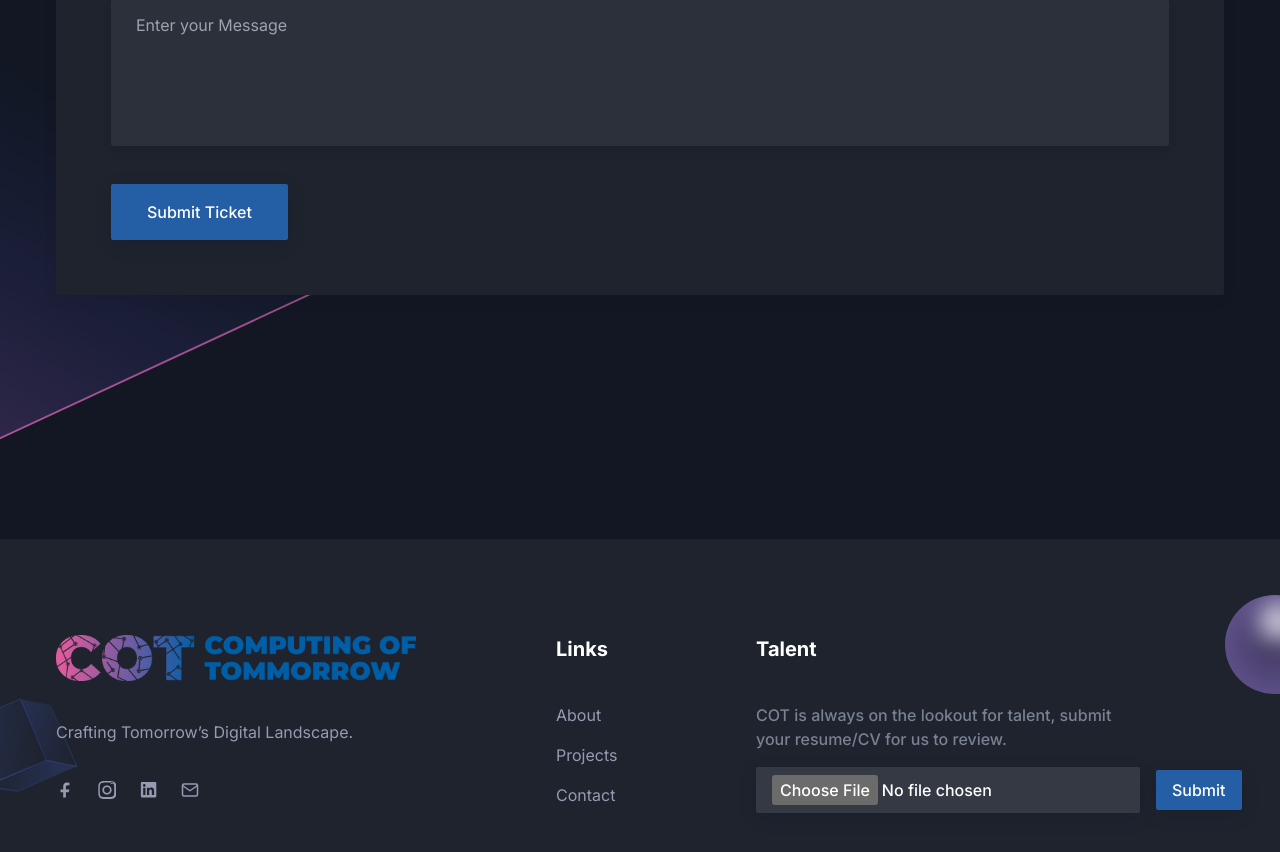
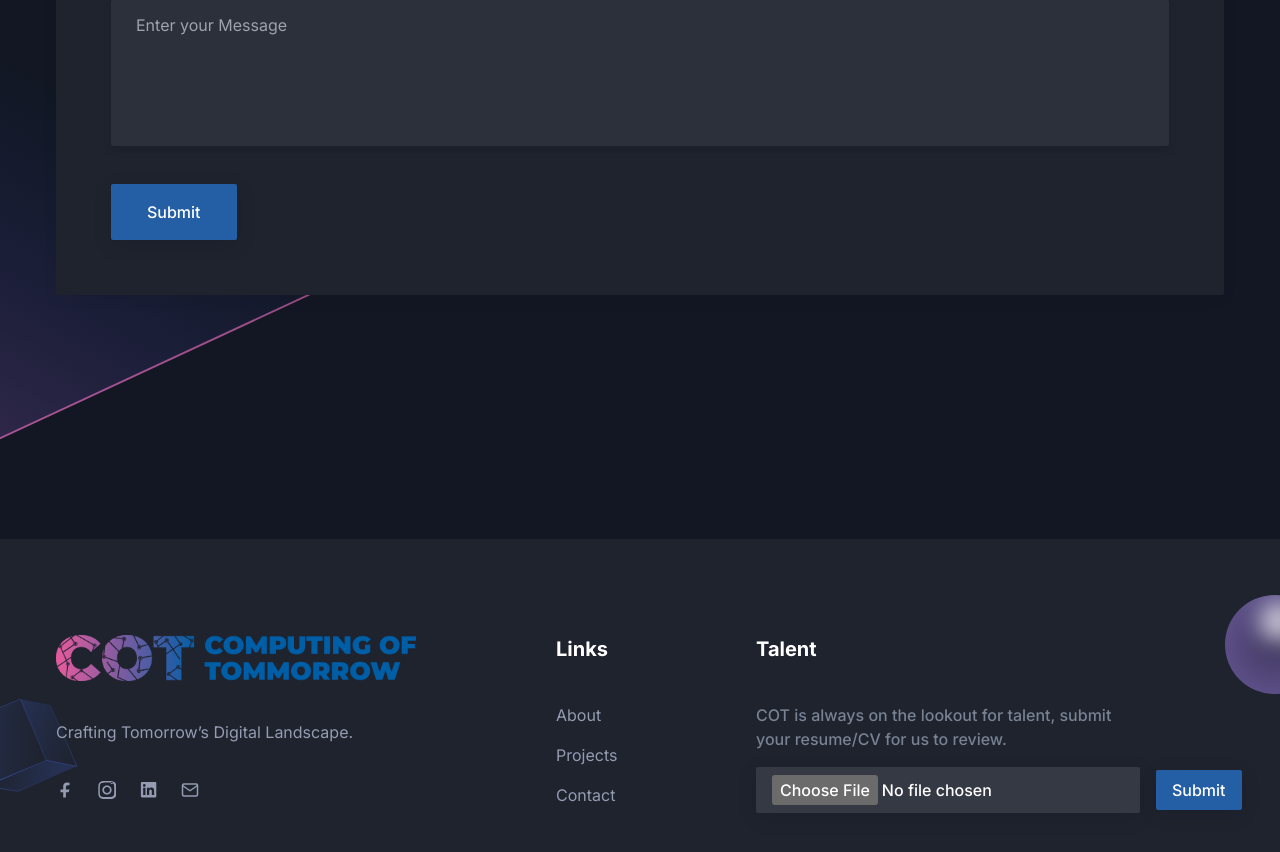
Before and after one commit to sameem786-blip/cot-web, a Next.js app: page / in a window 1280 px wide. Shown: the part 4847-5699 px from the top of the page. Built offline with nearby package versions, Linux system fonts and the light colour scheme.

Commit message:
contact html set

```diff
--- a/src/components/Contact/index.tsx
+++ b/src/components/Contact/index.tsx
@@ -193,7 +193,7 @@ const Contact = () => {
                   </div>
                   <div className="w-full px-4">
                     <button type="submit" className="rounded-sm bg-primary px-9 py-4 text-base font-medium text-white shadow-submit duration-300 hover:bg-primary/90 dark:shadow-submit-dark" >
-                      Submit Ticket
+                      Submit
                     </button>
                   </div>
                 </div>
```
